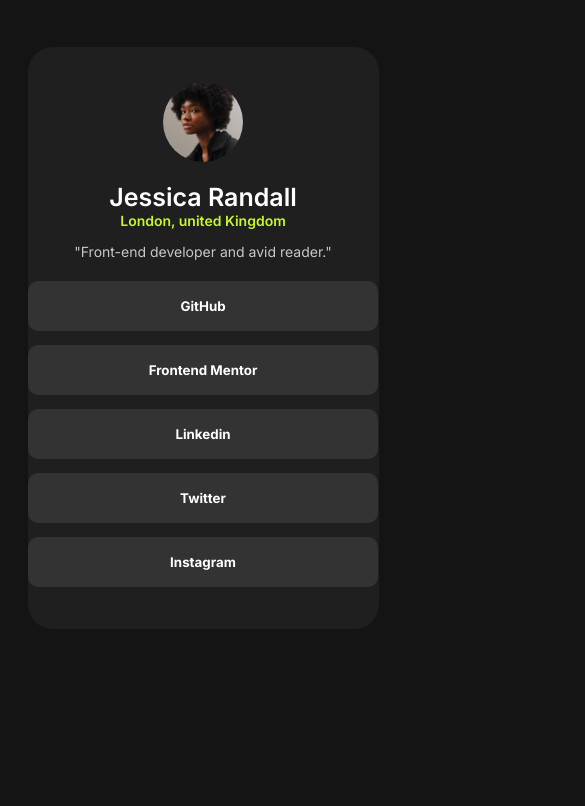
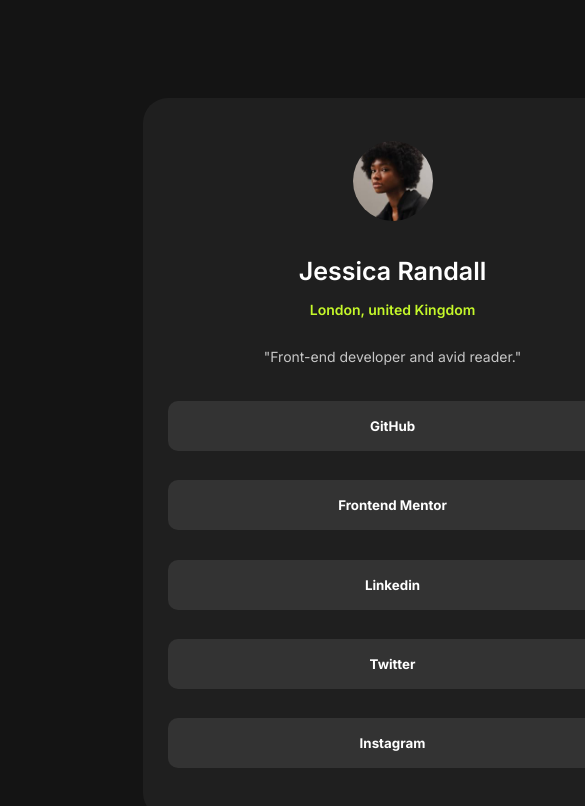
Before and after one commit to munteaniulia/social-links-profile-main, a plain HTML site: page index.html in a window 390 px wide. Shown: the top 806 px of the page, 585 px wide, since content can reach past the window. Drawn offline with Linux system fonts and the light colour scheme; a web font is replaced by a local one.

Commit message:
Update style.css

```diff
--- a/style.css
+++ b/style.css
@@ -92,13 +92,12 @@ button:hover{
 
 @media (max-width: 1025px) {
     body{
-        width: 100%;
-        height: 100%;
+        width: 1025px;
+        height: 900px;
     }
 
     .profile-box {
-        margin-top: 10%;
-        width: 70%;
+        width: 400px;
         height: 80%;
     }
 
@@ -106,17 +105,19 @@ button:hover{
         width: 80px;
         height: 80px;
     }
+    button{
+        width: 350px;
+    }
 }
 
 @media (max-width: 768px) {
     body{
-        width: 100%;
-        height: 100%;
+        width: 769px;
+        height: 900px;
     }
 
     .profile-box {
-        margin-top: 10%;
-        width: 90%;
+        width: 500px;
         height: 80%;
     }
 
@@ -124,16 +125,19 @@ button:hover{
         width: 80px;
         height: 80px;
     }
+
+    button{
+        width: 450px;
+    }
 }
 
 @media (max-width: 375px) {
     body{
-        width: 100%;
-        height: 100%;
+        width: 375px;
+        height: 700px;
     }
 
     .profile-box {
-        margin-top: 10%;
         width: 90%;
         height: 80%;
     }
@@ -142,4 +146,8 @@ button:hover{
         width: 70px;
         height: 70px;
     }
+
+    button {
+        width: 300px;
+    }
 }
```
